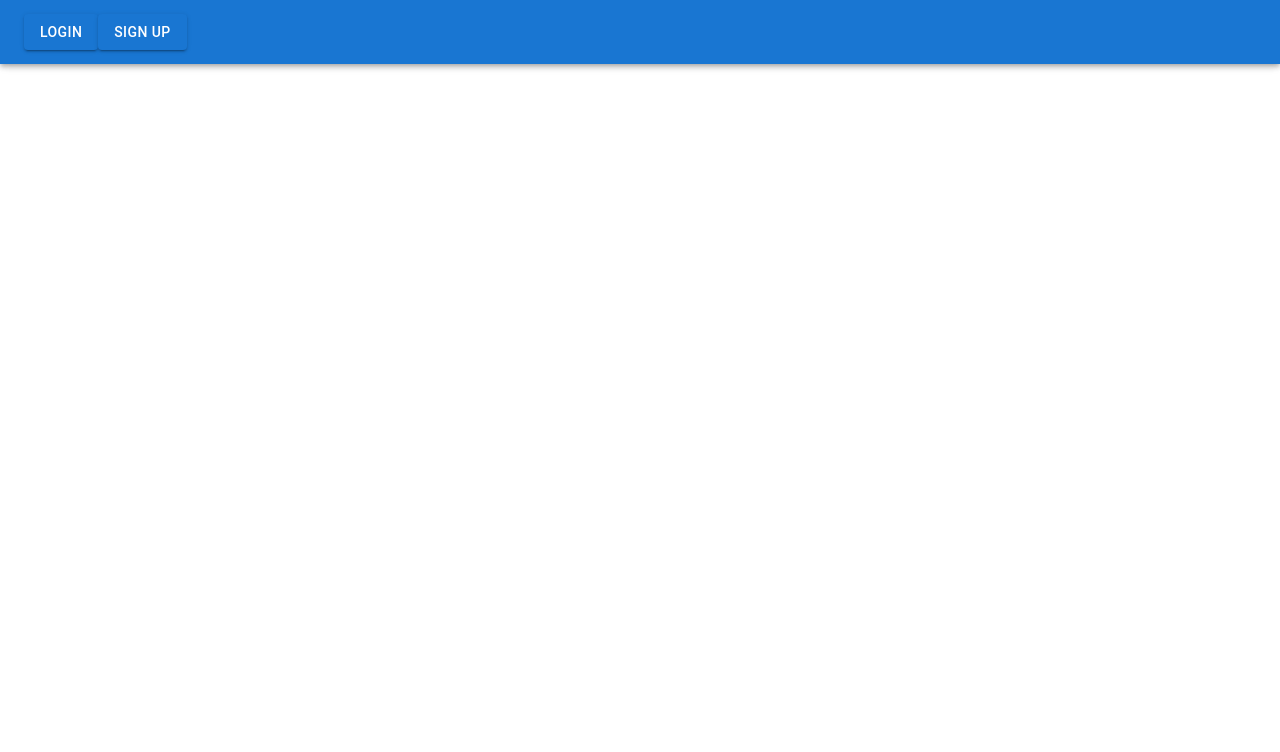
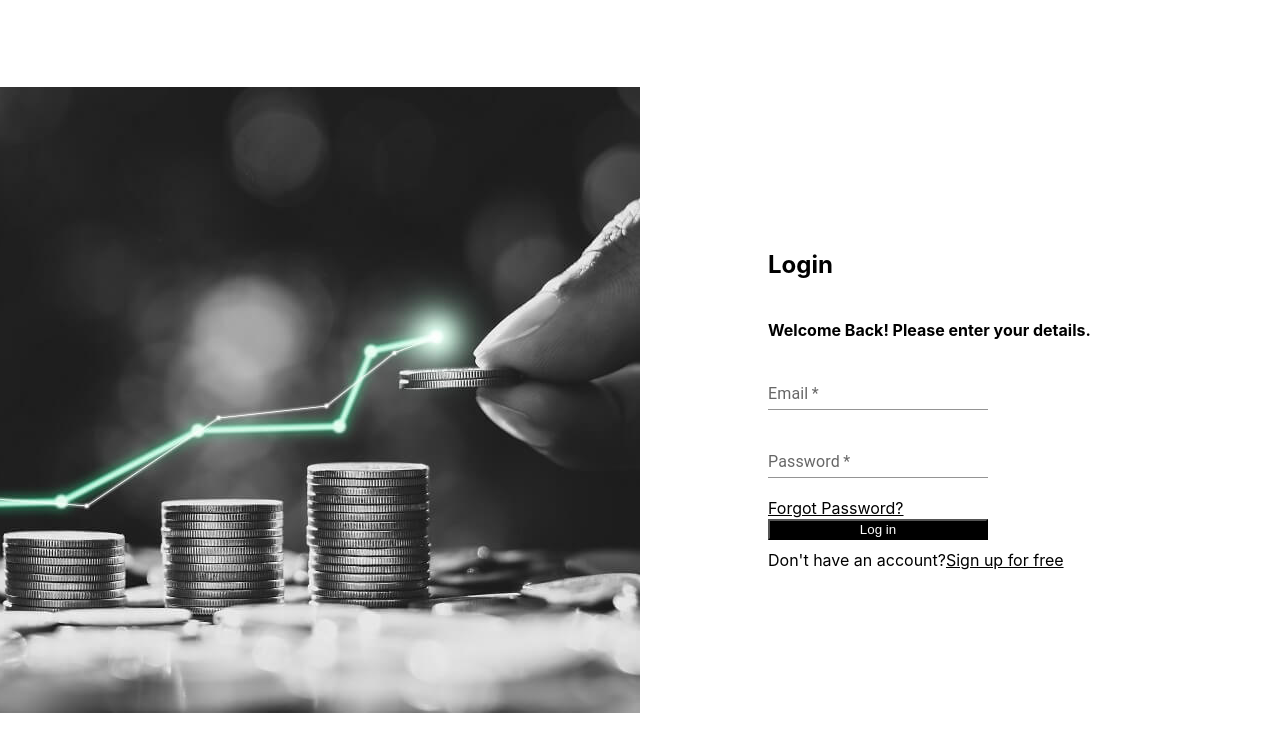
Before and after one commit to ICTAK-Expense-Tracker-App/Expense-Tracker-App, a React (Create React App) app in the folder frontend/: page /Login in a window 1280 px wide. Shown: the top 752 px of the page. Built offline with nearby package versions, Linux system fonts and the light colour scheme.

Commit message:
Your commit message

```diff
--- a/frontend/src/App.js
+++ b/frontend/src/App.js
@@ -1,22 +1,20 @@
-
-import './App.css';
+// App.js
+import React from 'react';
 import { Route, Routes } from 'react-router-dom';
 import NavBar from './components/NavBar';
 import Login from './components/Login';
 import SignUp from './components/SignUp';
 
+function App() {
+  const isLoginPage = window.location.pathname === '/Login';
 
-function App() {
   return (
     <div className="App">
-     <NavBar/>
-     <Routes>
-      <Route path='/Login' element={<Login/>}/>
-      <Route path='/SignUp' element={<SignUp/>}/>
-     </Routes>
-
-
-
+      {!isLoginPage && <NavBar />} {/* Render the navbar only if it's not the login page */}
+      <Routes>
+        <Route path="/Login" element={<Login />} />
+        <Route path="/SignUp" element={<SignUp />} />
+      </Routes>
     </div>
   );
 }
--- /dev/null
+++ b/frontend/src/components/Login.css
@@ -0,0 +1,64 @@
+/* Login.css */
+.login-container {
+    display: flex;
+    justify-content: center;
+    align-items: center;
+    height: 100vh;
+  }
+
+  .login-left {
+    width: 50%;
+    display: flex;
+    justify-content: flex-end;
+  }
+
+  .login-logo {
+
+    max-height: 100%; /* Limit the height to maintain aspect ratio */
+  }
+
+  .login-right {
+    width:50%;
+    flex: 1;
+    display: flex;
+    flex-direction: column;
+    align-items: flex-start;
+    padding-left: 10%;
+  }
+
+  .login-right h2 {
+    font-size: 24px;
+    color: #000000; /* Change the color to black */
+  }
+
+  .login-right h4 {
+    font-size: 16px;
+    color: #000000; /* Change the color to black */
+  }
+
+  .form-group {
+    width: 100%;
+    margin-bottom: 20px;
+  }
+
+
+  .login-button {
+    width: 100%;
+    background-color: #000000;
+    color: white;
+  }
+
+  .signup-link {
+    margin-top: 10px;
+  }
+
+  .signup-link span {
+    color: #000000; /* Change the color to black */
+  }
+
+  .signup-link a {
+    color:black; /* Change the color as desired */
+  }
+  .black-link {
+    color: #000000;
+  }
--- a/frontend/src/components/Login.jsx
+++ b/frontend/src/components/Login.jsx
@@ -1,13 +1,64 @@
-import React from 'react'
+// Login.jsx
+import React, { useState } from 'react';
+import './Login.css'; // Import the CSS file for Login component
+import Logb from '../assets/Logb.jpg'; // Import the image
+import TextField from '@mui/material/TextField'; // Import TextField component from MUI
 
 const Login = () => {
+  const [email, setEmail] = useState('');
+  const [password, setPassword] = useState('');
+
+  const handleSubmit = (e) => {
+    e.preventDefault();
+    // Perform login logic here (e.g., send login request to server)
+
+    // Reset the form
+    setEmail('');
+    setPassword('');
+  };
+
   return (
-    <div >
-        <div>
+    <div className="login-container">
+      <div className="login-left">
+        <img src={Logb} alt="Logo" className="login-logo" />
+      </div>
+      <div className="login-right">
+        <h2>Login</h2>
+        <h4>Welcome Back! Please enter your details.</h4>
+        <form onSubmit={handleSubmit}>
+          <div className="form-group">
+            <TextField
+              label="Email"
+              variant="standard"
+              placeholder="Email"
+              value={email}
+              onChange={(e) => setEmail(e.target.value)}
+              required
+            />
+          </div>
+          <div className="form-group">
+            <TextField
+              label="Password"
+              variant="standard"
+              placeholder="Password"
+              type="password"
+              value={password}
+              onChange={(e) => setPassword(e.target.value)}
+              required
+            />
+          </div>
+          <div className="forgot-password">
+            <a href="#" className="black-link">Forgot Password?</a>
+          </div>
+          <button type="submit" className="login-button">Log in</button>
+        </form>
+        <div className="signup-link">
+          <span>Don't have an account?</span>
+          <a href="#" className="black-link">Sign up for free</a>
+        </div>
+      </div>
+    </div>
+  );
+};
 
-        </div>
-    </div>
-  )
-}
-
-export default Login
+export default Login;
--- a/frontend/src/components/NavBar.jsx
+++ b/frontend/src/components/NavBar.jsx
@@ -1,13 +1,14 @@
 import { AppBar, Button, Toolbar } from '@mui/material'
 import React from 'react'
+import { Link } from 'react-router-dom';
 
 const NavBar = () => {
   return (
     <div>
         <AppBar>
             <Toolbar>
-                <Button variant='contained'>Login</Button>
-                <Button variant='contained'>Sign Up</Button>
+            <Button component={Link} to='/Login' variant='contained'>Login</Button>
+          <Button component={Link} to='/SignUp' variant='contained'>Sign Up</Button>
             </Toolbar>
         </AppBar>
     </div>
```
